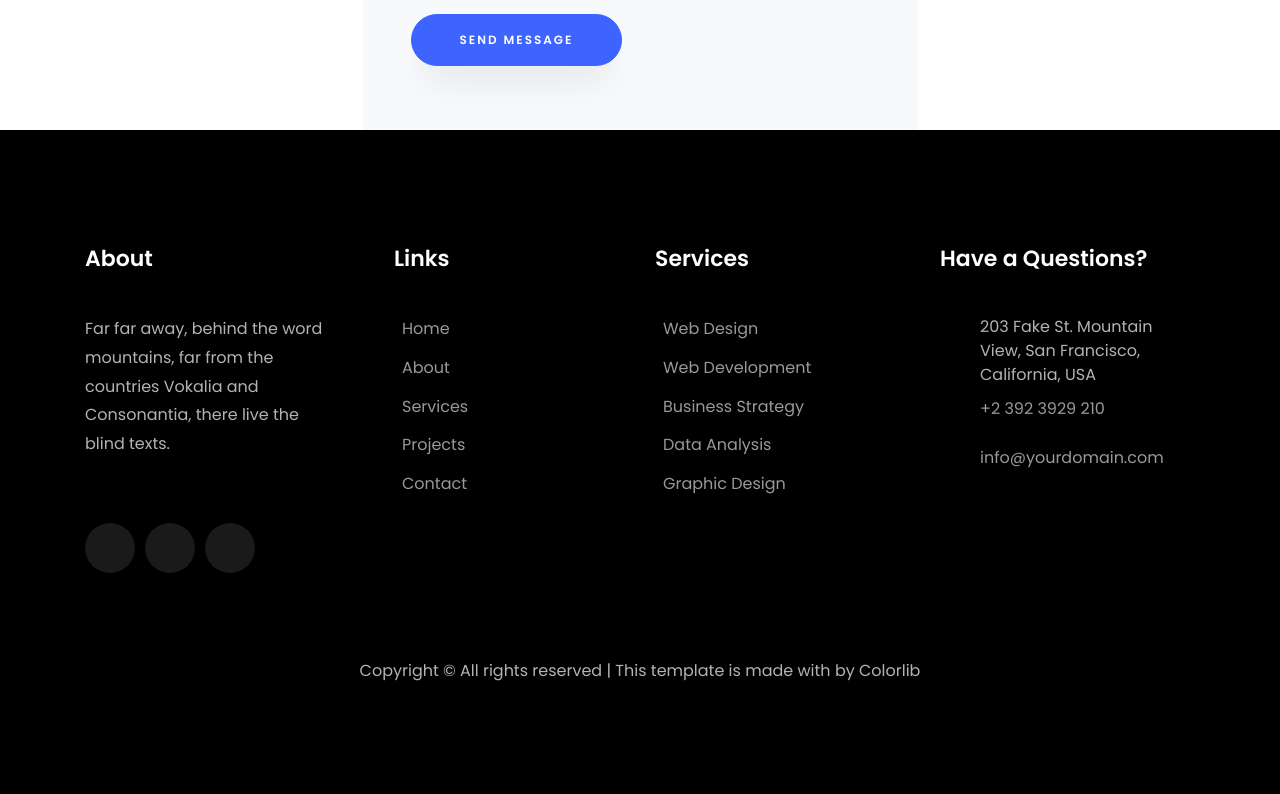
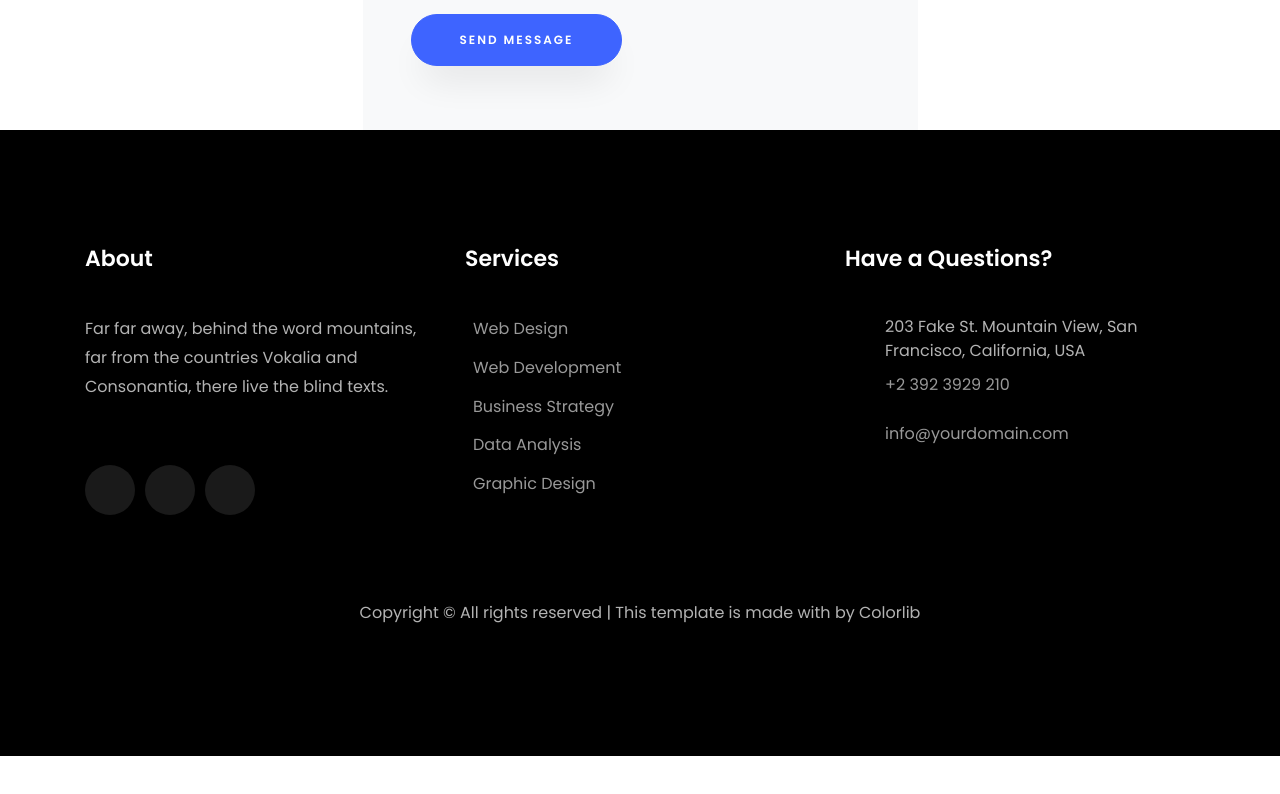
Before and after one commit to Pritampk7/portfolia, an Angular app: page / in a window 1280 px wide. Shown: the part 5783-6577 px from the top of the page. After the commit the page ends 6539 px from the top, so only its background shows below. Built offline with nearby package versions, Linux system fonts and the light colour scheme.

Commit message:
portfolio phase 1 complemeted

```diff
--- a/src/app/app.component.html
+++ b/src/app/app.component.html
@@ -287,28 +287,7 @@
 						</ul>
 					</div>
 				</div>
-				<div class="col-md">
-					<div class="ftco-footer-widget mb-4 ml-md-4">
-						<h2 class="ftco-heading-2">Links</h2>
-						<ul class="list-unstyled">
-							<li><a href="#"><span
-										class="icon-long-arrow-right mr-2"></span>Home</a>
-							</li>
-							<li><a href="#"><span
-										class="icon-long-arrow-right mr-2"></span>About</a>
-							</li>
-							<li><a href="#"><span
-										class="icon-long-arrow-right mr-2"></span>Services</a>
-							</li>
-							<li><a href="#"><span
-										class="icon-long-arrow-right mr-2"></span>Projects</a>
-							</li>
-							<li><a href="#"><span
-										class="icon-long-arrow-right mr-2"></span>Contact</a>
-							</li>
-						</ul>
-					</div>
-				</div>
+
 				<div class="col-md">
 					<div class="ftco-footer-widget mb-4">
 						<h2 class="ftco-heading-2">Services</h2>
```
